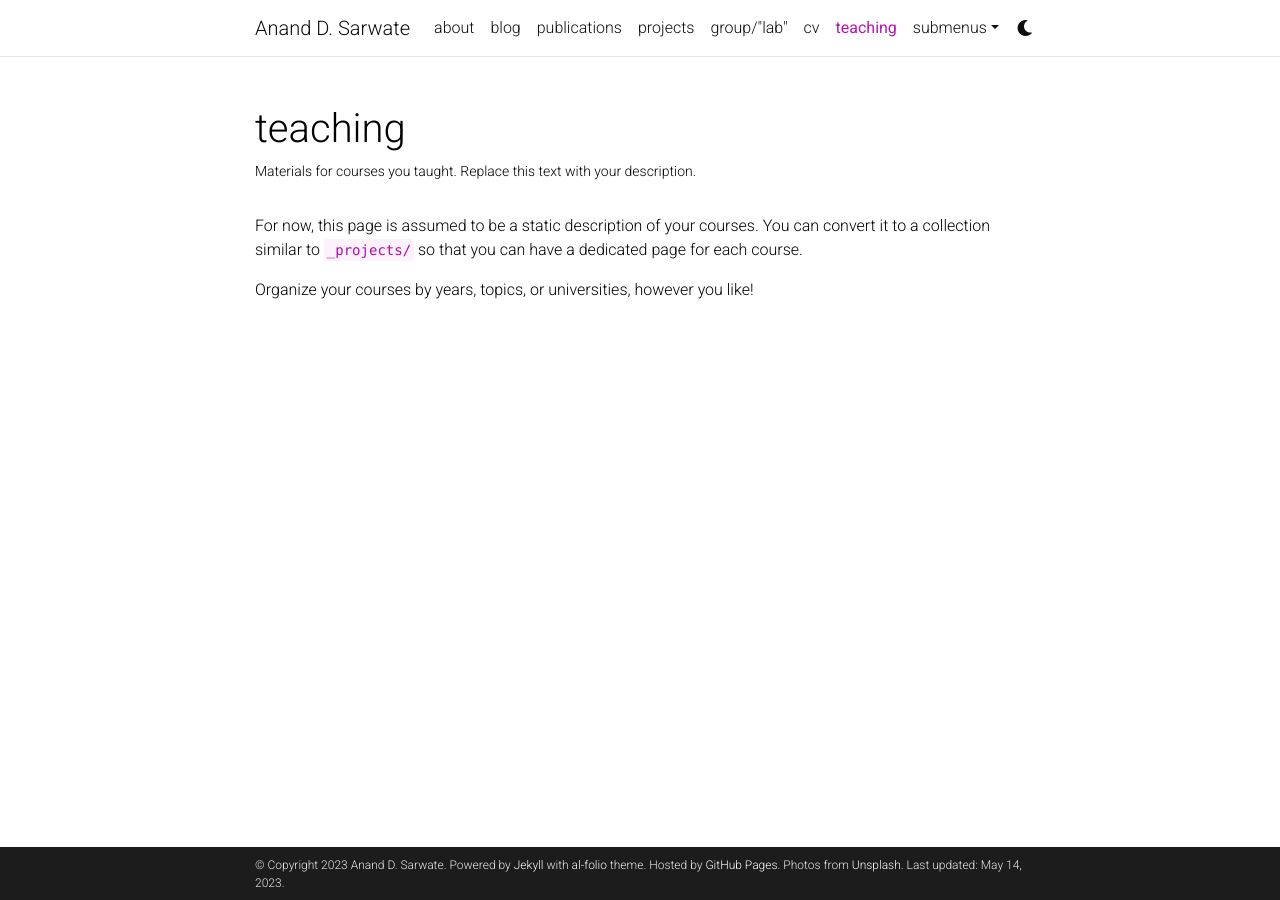
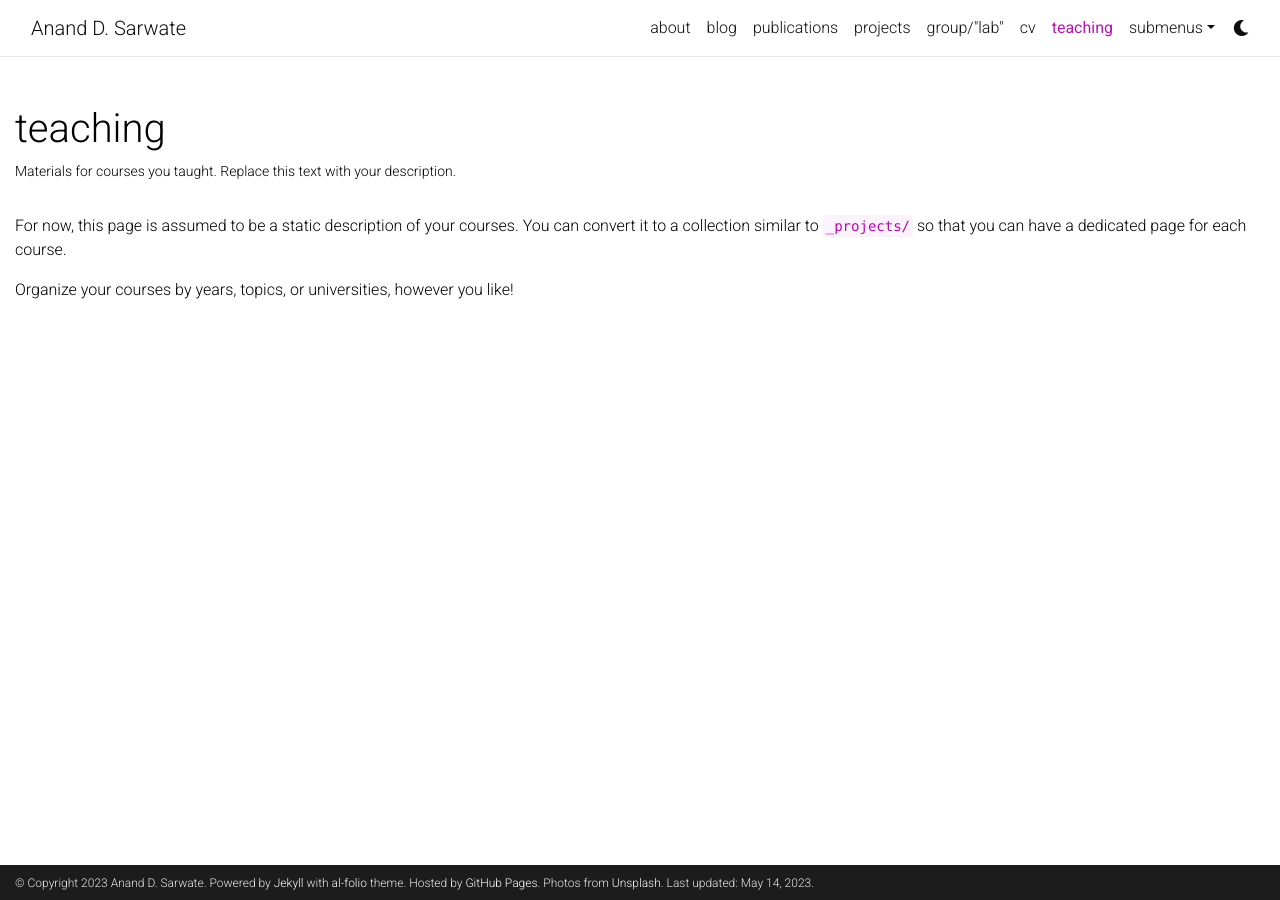
Before and after one commit to adsarwate/adsarwate.github.io, a Jekyll site: the page built from _pages/teaching.md, in a window 1280 px wide. Built offline with Jekyll 4.4.1, drawn with Linux system fonts in a browser that asks for light colours; full-size pictures stand in for the smaller copies a plugin makes; comment, search, counter and statistics services are not loaded; a style sheet for code colours, icons or effects is not loaded.

Commit message:
Update _variables.scss
wider screen?

```diff
--- a/_sass/_variables.scss
+++ b/_sass/_variables.scss
@@ -38,4 +38,4 @@ $code-bg-color-light:     rgba($purple-color, 0.05);
 $code-bg-color-dark:      #2c3237 !default;
 
 // make wider screens
-$max-content-width: 800px;
+$max-content-width: 2000px;
```
